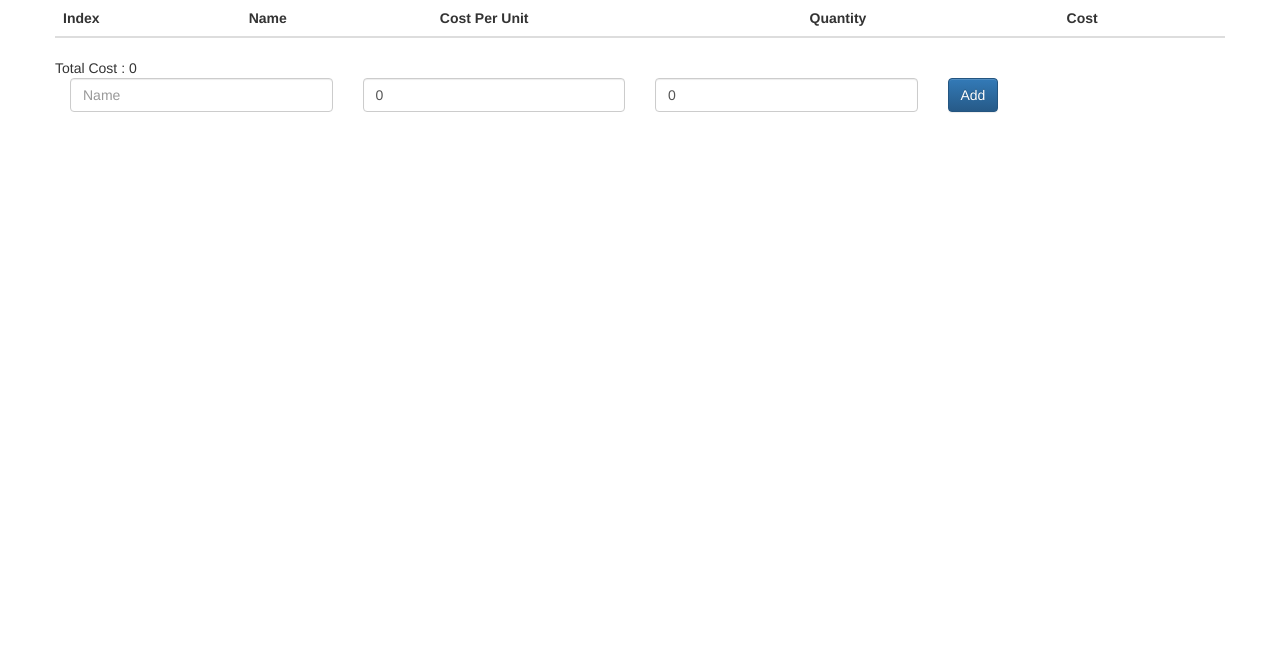
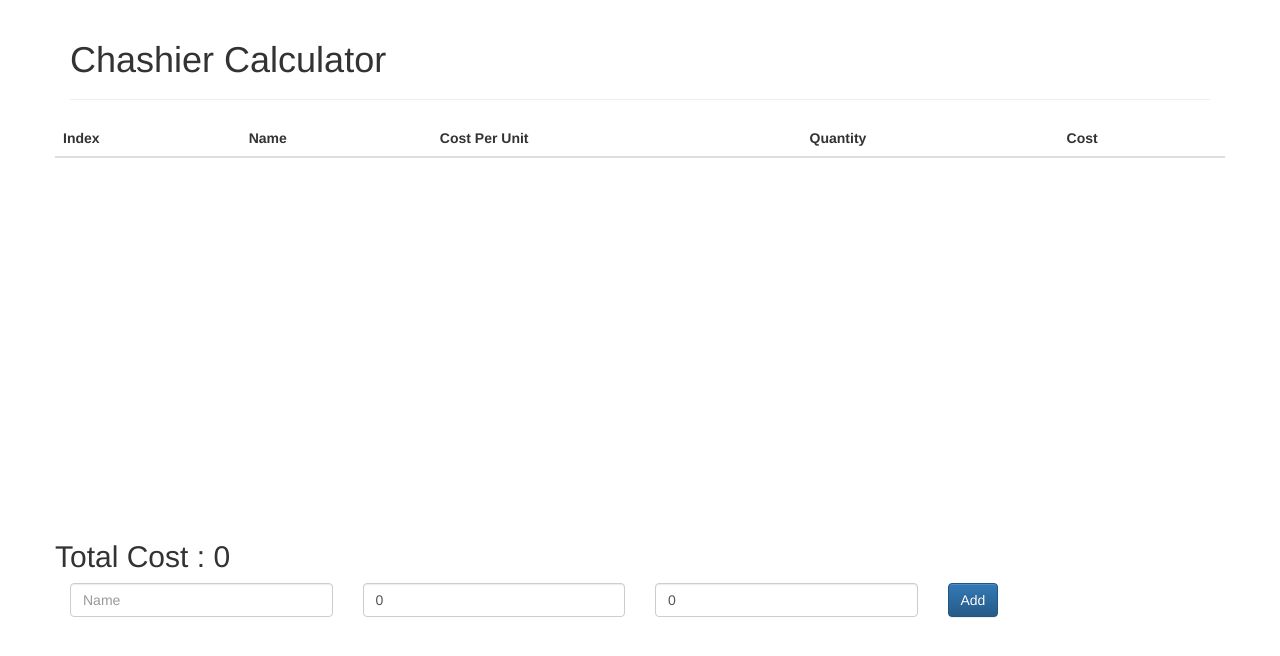
Before and after one commit to myName005/test-for, a plain HTML site: page index.html in a window 1280 px wide. Drawn offline with nearby package versions, Linux system fonts and the light colour scheme.

Commit message:
Polish style of index page by adding a new stylesheet file

```diff
--- /dev/null
+++ b/css/main.css
@@ -0,0 +1,8 @@
+
+
+
+
+.table-conatainer
+{
+	height: 400px;
+}
--- a/index.html
+++ b/index.html
@@ -8,12 +8,18 @@
 
 	<link rel="stylesheet" href="https://maxcdn.bootstrapcdn.com/bootstrap/3.3.7/css/bootstrap-theme.min.css" integrity="sha384-rHyoN1iRsVXV4nD0JutlnGaslCJuC7uwjduW9SVrLvRYooPp2bWYgmgJQIXwl/Sp" crossorigin="anonymous">
 
+	<link rel="stylesheet" type="text/css" href="css/main.css">
+
 	<script src="https://cdnjs.cloudflare.com/ajax/libs/vue/2.4.2/vue.min.js"></script>
 
 	<script type="text/javascript" src="js/Product.js"></script>
 </head>
 <body>
+
 	<div id="app" class="container">
+		<div class="page-header">
+		  <h1>Chashier Calculator </h1>
+		</div>
 		<div class="row table-conatainer">
 			<table class="table table-striped">
 				<thead>
@@ -36,7 +42,7 @@
 		</div>
 
 		<div class="row">
-			Total Cost : {{totalCost}}
+			<h2>Total Cost : {{totalCost}}</h2>
 		</div>
 
 		<div class="row">
```
